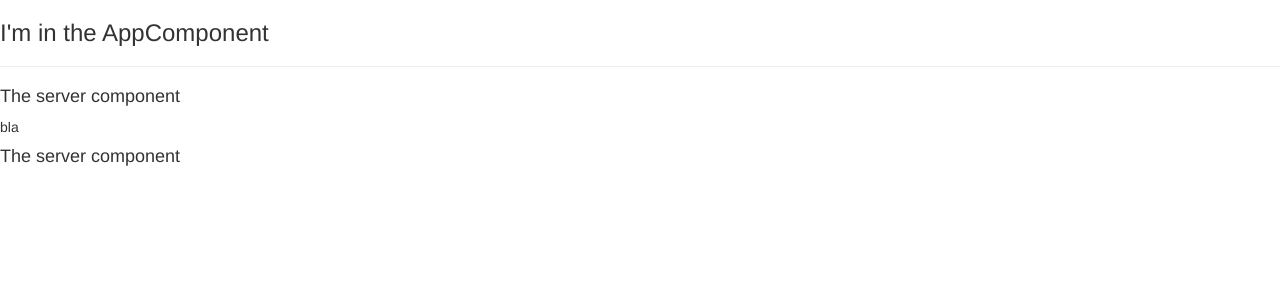
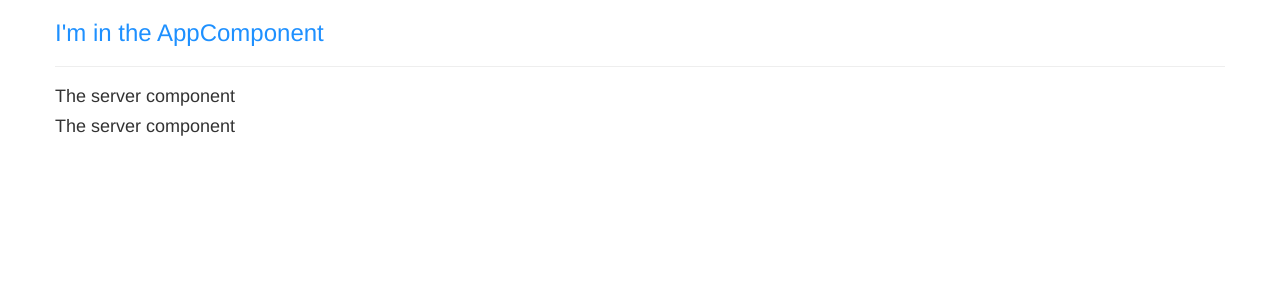
Before and after one commit to dirkgietelink/udemy-ang8, an Angular app: page / in a window 1280 px wide. Shown: the top 300 px of the page. Built offline with nearby package versions, Linux system fonts and the light colour scheme.

Commit message:
vid 20: Add component styles in css file or using inline styles in the typescript styles property.

```diff
--- a/src/app/app.component.css
+++ b/src/app/app.component.css
@@ -0,0 +1,3 @@
+h3 {
+  color: darkblue;
+}
--- a/src/app/app.component.html
+++ b/src/app/app.component.html
@@ -1,3 +1,9 @@
-<h3>I'm in the AppComponent</h3>
-<hr>
-<app-servers></app-servers>
+<div class="container">
+  <div class="row">
+    <div class="col-xz-12">
+      <h3>I'm in the AppComponent</h3>
+      <hr>
+      <app-servers></app-servers>
+    </div>
+  </div>
+</div>
--- a/src/app/app.component.ts
+++ b/src/app/app.component.ts
@@ -3,7 +3,12 @@
 @Component({
   selector: 'app-root',
   templateUrl: './app.component.html',
-  styleUrls: ['./app.component.css']
+  // styleUrls: ['./app.component.css']
+  styles: [`
+    h3 {
+      color: dodgerblue;
+    }
+  `]
 })
 export class AppComponent {
 
--- a/src/app/servers/servers.component.ts
+++ b/src/app/servers/servers.component.ts
@@ -4,7 +4,6 @@
   selector: 'app-servers',
   template: `
     <app-server></app-server>
-    bla
     <app-server></app-server>`,
   styleUrls: ['./servers.component.css']
 })
```
